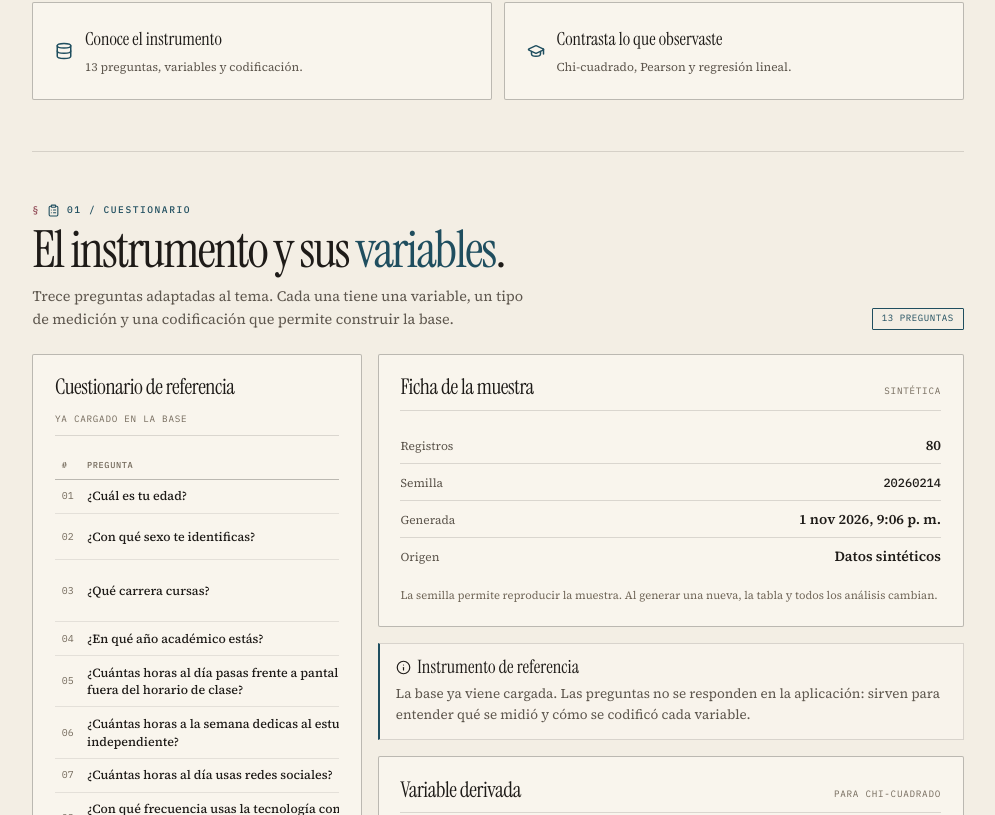
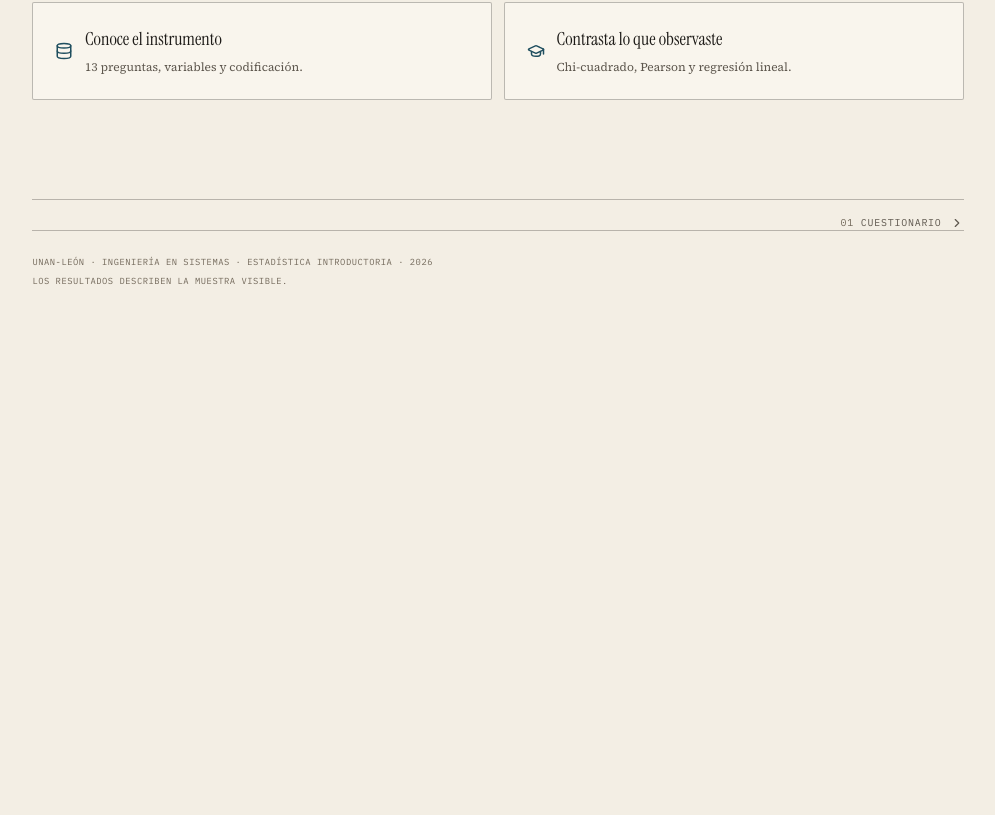
Before and after one commit to fn-cafeina/estadistica-uno, a React (Vite) app: page / in a window 1280 px wide. Shown: the part 1145-1960 px from the top of the page, without its empty margins (278-1273 px from the left). After the commit the page ends 1513 px from the top, so only its background shows below. Built offline with nearby package versions, Linux system fonts and the light colour scheme.

Commit message:
feat: show one lab section per screen with hash routing
Views stay mounted so each section keeps its local state and printing
still emits the full report.

```diff
--- a/src/lab/Lab.tsx
+++ b/src/lab/Lab.tsx
@@ -1,3 +1,4 @@
+import { useEffect, type ReactNode } from "react";
 import { Download, Printer, RefreshCw } from "lucide-react";
 import { useLab } from "./LabContext";
 import { NAV_ITEMS } from "./navigation";
@@ -10,13 +11,57 @@ import { Descriptive } from "./sections/Descriptive";
 import { Tests } from "./sections/Tests";
 import { Charts } from "./sections/Charts";
 import { InterpretationSection } from "./sections/InterpretationSection";
-import { IconButton } from "./components";
+import { IconButton, ViewNav } from "./components";
 import "./lab.css";
+
+// Todas las vistas quedan montadas: conservan su estado local y la impresión
+// sigue sacando el informe completo.
+const VIEWS: ReadonlyArray<readonly [string, ReactNode]> = [
+  ["inicio", <Overview />],
+  ["cuestionario", <Questionnaire />],
+  ["base-datos", <DatabaseSection />],
+  ["frecuencias", <Frequencies />],
+  ["descriptiva", <Descriptive />],
+  ["pruebas", <Tests />],
+  ["graficos", <Charts />],
+  ["interpretacion", <InterpretationSection />],
+];
 
 export function Lab() {
   const { sample, filteredRows, regenerate, exportCsv } = useLab();
   const active = useActiveSection();
-  const activeItem = NAV_ITEMS.find((item) => item.id === active) ?? NAV_ITEMS[0];
+  const activeIndex = Math.max(0, NAV_ITEMS.findIndex((item) => item.id === active));
+  const activeItem = NAV_ITEMS[activeIndex];
+
+  useEffect(() => {
+    window.scrollTo?.(0, 0);
+  }, [active]);
+
+  useEffect(() => {
+    const onKeyDown = (event: KeyboardEvent) => {
+      if (event.metaKey || event.ctrlKey || event.altKey) return;
+      const target = event.target as HTMLElement | null;
+      if (
+        target &&
+        (target.tagName === "INPUT" ||
+          target.tagName === "SELECT" ||
+          target.tagName === "TEXTAREA" ||
+          target.isContentEditable)
+      ) {
+        return;
+      }
+      const step = event.key === "ArrowLeft" ? -1 : event.key === "ArrowRight" ? 1 : 0;
+      if (step === 0) return;
+      const next = NAV_ITEMS[activeIndex + step];
+      if (!next) return;
+      event.preventDefault();
+      window.location.hash = `#${next.id}`;
+    };
+    window.addEventListener("keydown", onKeyDown);
+    return () => window.removeEventListener("keydown", onKeyDown);
+  }, [activeIndex]);
+
+  const progress = `${String(activeIndex + 1).padStart(2, "0")} / ${String(NAV_ITEMS.length).padStart(2, "0")}`;
 
   return (
     <div className="lab-app">
@@ -65,7 +110,9 @@ export function Lab() {
       <div className="lab-main">
         <header className="lab-header">
           <div className="lab-header-title">
-            <p>Laboratorio de estadística</p>
+            <p>
+              Laboratorio de estadística · {progress}
+            </p>
             <strong>{activeItem?.label ?? "Inicio"}</strong>
           </div>
           <div className="lab-header-actions">
@@ -80,14 +127,13 @@ export function Lab() {
         </header>
 
         <main className="lab-content">
-          <Overview />
-          <Questionnaire />
-          <DatabaseSection />
-          <Frequencies />
-          <Descriptive />
-          <Tests />
-          <Charts />
-          <InterpretationSection />
+          {VIEWS.map(([id, node]) => (
+            <div key={id} className="lab-view" data-active={active === id}>
+              {node}
+            </div>
+          ))}
+
+          <ViewNav active={active} />
 
           <footer className="lab-footer">
             <p>UNAN-León · Ingeniería en Sistemas · Estadística Introductoria · 2026</p>
--- a/src/lab/components.tsx
+++ b/src/lab/components.tsx
@@ -1,6 +1,7 @@
 import { useId, type ButtonHTMLAttributes, type ReactNode } from "react";
 import type { LucideIcon } from "lucide-react";
-import { RotateCcw } from "lucide-react";
+import { ChevronLeft, ChevronRight, RotateCcw } from "lucide-react";
+import { NAV_ITEMS } from "./navigation";
 
 export function cn(...classes: Array<string | false | null | undefined>): string {
   return classes.filter(Boolean).join(" ");
@@ -354,3 +355,34 @@ export function KeyValue({ label, value }: { label: string; value: ReactNode })
     </div>
   );
 }
+
+export function ViewNav({ active }: { active: string }) {
+  const index = NAV_ITEMS.findIndex((item) => item.id === active);
+  const prev = index > 0 ? NAV_ITEMS[index - 1] : undefined;
+  const next = index >= 0 && index < NAV_ITEMS.length - 1 ? NAV_ITEMS[index + 1] : undefined;
+
+  return (
+    <nav className="lab-view-nav no-print" aria-label="Navegación entre secciones">
+      {prev ? (
+        <a className="lab-view-nav-link" href={`#${prev.id}`}>
+          <ChevronLeft aria-hidden="true" size={14} />
+          <span>
+            <span className="lab-view-nav-num">{prev.number}</span> {prev.label}
+          </span>
+        </a>
+      ) : (
+        <span />
+      )}
+      {next ? (
+        <a className="lab-view-nav-link lab-view-nav-next" href={`#${next.id}`}>
+          <span>
+            <span className="lab-view-nav-num">{next.number}</span> {next.label}
+          </span>
+          <ChevronRight aria-hidden="true" size={14} />
+        </a>
+      ) : (
+        <span />
+      )}
+    </nav>
+  );
+}
--- a/src/lab/lab.css
+++ b/src/lab/lab.css
@@ -179,6 +179,66 @@
 .lab-section:first-child {
   border-top: 0;
   padding-top: 0;
+}
+
+.lab-view {
+  display: none;
+}
+
+.lab-view[data-active="true"] {
+  display: block;
+  animation: lab-view-in 160ms ease-out both;
+}
+
+@keyframes lab-view-in {
+  from {
+    opacity: 0;
+  }
+  to {
+    opacity: 1;
+  }
+}
+
+@media (prefers-reduced-motion: reduce) {
+  .lab-view[data-active="true"] {
+    animation: none;
+  }
+}
+
+.lab-view-nav {
+  display: flex;
+  align-items: stretch;
+  justify-content: space-between;
+  gap: 1rem;
+  margin-top: clamp(2rem, 4vw, 3rem);
+  border-top: 1px solid var(--border-strong);
+  padding-top: 1rem;
+}
+
+.lab-view-nav-link {
+  display: inline-flex;
+  align-items: center;
+  gap: 0.5rem;
+  color: var(--muted);
+  font-family: var(--font-mono);
+  font-size: 0.62rem;
+  letter-spacing: 0.08em;
+  line-height: 1.3;
+  text-transform: uppercase;
+  transition: color 140ms ease;
+}
+
+.lab-view-nav-link:hover {
+  color: var(--accent);
+}
+
+.lab-view-nav-next {
+  margin-left: auto;
+  text-align: right;
+}
+
+.lab-view-nav-num {
+  color: var(--faint);
 }
 
 .lab-section-head {
@@ -924,6 +984,15 @@
     scroll-margin-top: 0;
   }
 
+  .lab-view {
+    display: block !important;
+    animation: none !important;
+  }
+
+  .lab-view .lab-section {
+    border-top: 1px solid #d1d5db;
+  }
+
   .lab-panel,
   .lab-chart,
   .lab-metrics,
--- a/src/lab/useActiveSection.ts
+++ b/src/lab/useActiveSection.ts
@@ -1,29 +1,19 @@
 import { useEffect, useState } from "react";
 import { NAV_ITEMS } from "./navigation";
 
+function viewFromHash(): string {
+  const id = window.location.hash.replace(/^#/, "");
+  return NAV_ITEMS.some((item) => item.id === id) ? id : (NAV_ITEMS[0]?.id ?? "inicio");
+}
+
 export function useActiveSection(): string {
-  const [active, setActive] = useState(NAV_ITEMS[0]?.id ?? "inicio");
+  const [active, setActive] = useState(viewFromHash);
 
   useEffect(() => {
-    const update = () => {
-      const offset = window.scrollY + 150;
-      let current = NAV_ITEMS[0]?.id ?? "inicio";
-      for (const item of NAV_ITEMS) {
-        const element = document.getElementById(item.id);
-        if (element && element.getBoundingClientRect().top + window.scrollY <= offset) {
-          current = item.id;
-        }
-      }
-      setActive(current);
-    };
-
+    const update = () => setActive(viewFromHash());
     update();
-    window.addEventListener("scroll", update, { passive: true });
-    window.addEventListener("resize", update);
-    return () => {
-      window.removeEventListener("scroll", update);
-      window.removeEventListener("resize", update);
-    };
+    window.addEventListener("hashchange", update);
+    return () => window.removeEventListener("hashchange", update);
   }, []);
 
   return active;
```
Also changed, not shown: 1 other file (tests, documents, lock files or other folders).
